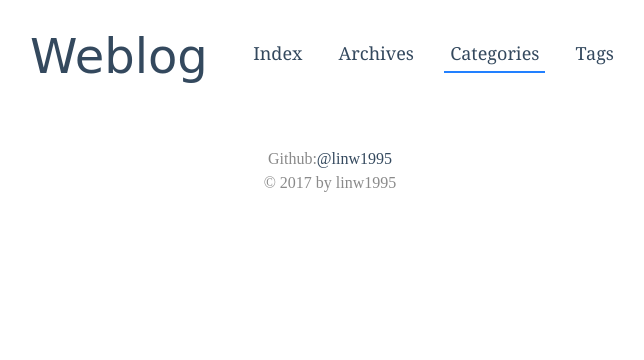
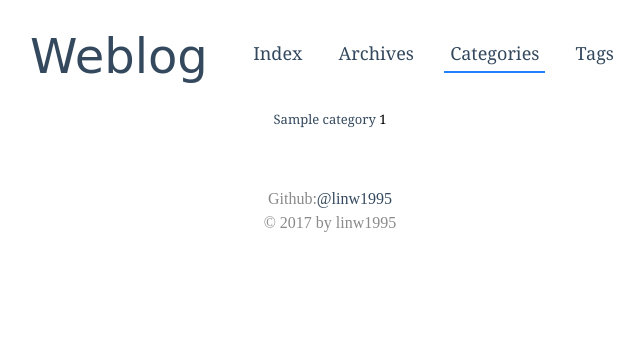
Before and after one commit to llllnvidia/weblog, a Flask app: page /categories in a window 1280 px wide. Shown: the top 360 px of the page, without its empty margins (310-954 px from the left). Run offline with Flask 2, Linux system fonts and the light colour scheme; tables that the repository leaves empty hold one stand-in row (values such as "Sample post"); some libraries are stand-ins or nearby versions.

Commit message:
main.category

```diff
--- a/app/main/views.py
+++ b/app/main/views.py
@@ -1,9 +1,9 @@
 # -*- coding: utf-8 -*-
 from os import path
-from flask import current_app, send_file, render_template
+from flask import current_app, send_file, render_template, abort
 
 from . import main
-from ..models.post import Post
+from ..models.post import Post, Category
 
 
 @main.route("/favicon.ico")
@@ -29,8 +29,15 @@ def tags():
 
 
 @main.route("/categories")
-def categories():
-    return render_template("categories.html")
+@main.route("/categories/<category_name>")
+def categories(category_name=None):
+    if category_name is None:
+        return render_template(
+            "categories.html", categories=Category.query.all())
+    category = Category.query.filter_by(name=category_name).first()
+    if category is None:
+        abort(404)
+    return render_template("categories.html", category=category_name)
 
 
 @main.route("/article/<int:post_id>")
--- a/app/static/css/styles.css
+++ b/app/static/css/styles.css
@@ -47,15 +47,18 @@ footer .copyright {
     padding: 10px;
     border: 1px solid #d1d1d1;
 }
-#OTPAuth .form-group{
+
+#OTPAuth .form-group {
     display: block;
     margin: 0 auto;
     text-align: center
 }
-#OTPAuth label{
-    font-size:20px;
+
+#OTPAuth label {
+    font-size: 20px;
 }
-#OTPAuth #OTP{
+
+#OTPAuth #OTP {
     margin: 0 auto;
     display: block;
     width: 100px;
@@ -108,7 +111,7 @@ div#ERROR {
     margin: 0 auto;
 }
 
-#pagination-container{
+#pagination-container {
     position: fixed;
     top: 50%;
     left: 90%;
@@ -117,11 +120,12 @@ div#ERROR {
     font-size: 40px;
 }
 
-#pagination-container li{
+#pagination-container li {
     display: block;
 }
+
 li#prev.active:hover,
-li#next.active:hover{
+li#next.active:hover {
     color: #2280ff;
     transform: scale(1.3);
 }
@@ -131,12 +135,11 @@ li#cur {
     border-bottom: 4px solid #ff2280;
 }
 
-
-li#cur.active_prev{
+li#cur.active_prev {
     border-top: 4px solid #2280ff;
 }
 
-li#cur.active_next{
+li#cur.active_next {
     border-bottom: 4px solid #2280ff;
 }
 
@@ -145,7 +148,7 @@ li#cur.active_next{
     padding-right: 20px;
 }
 
-.avatar img{
+.avatar img {
     border-radius: 50px;
     width: 50px;
 }
@@ -185,21 +188,24 @@ li#cur.active_next{
     font-size: 16px;
     max-width: 520px;
 }
+
 .archive-item {
     padding: 2px 10px;
     border-left: 3px solid #cacaca;
 }
+
 .archive-item:hover {
     padding-left: 13px;
     border-left: 3px solid #2280ff;
     transition: 0.2s ease-out;
 }
+
 .archive-item .post-time {
     color: #8a8a8a;
     margin: 0;
 }
-.archive-item .post-title {
-}
+
+.archive-item .post-title {}
 
 #tagscloud {
     margin-top: 3em;
@@ -219,7 +225,22 @@ li#cur.active_next{
     transition-timing-function: ease-out;
 }
 
-#tagscloud a:active, #tagscloud a:focus, #tagscloud a:hover {
+#tagscloud a:hover {
     color: #2280ff;
     transform: scale(1.05);
 }
+
+.categories-container {
+    display: flex;
+    justify-content: space-around;
+    flex-wrap: wrap;
+}
+
+.categories-container>.category {
+    padding: 10px;
+}
+
+.category>a:hover {
+    color: #2280ff;
+    transform: scale(1.05);
+}
--- a/app/templates/categories.html
+++ b/app/templates/categories.html
@@ -1,4 +1,22 @@
-{% extends "partial/layout.html" %}
-{% block title %}Categories{% endblock %}
-{% block content %}
-{% endblock %}
+{% extends "partial/layout.html" %} {% block title %}Categories{% endblock %} {% block content %} {% if categories %}
+<div class="categories-container">
+    {% for category in categories %} {% set category_count = category.posts_count() %}
+    <div class="category" style="font-size: {{category_count * 13}}px">
+        <a href="/categories/{{category.name}}">{{ category.name }}</a>
+        <span>{{ category_count }}</span>
+    </div>
+    {% endfor %}
+</div>
+{% endif %} {% if category %}
+<div id="post-container"></div>
+<div id="pagination-container"></div>
+<script type="text/javascript">
+    $(document).ready(function () {
+        get_post({
+            page: 1,
+            desc: 1,
+            category: "{{ category }}"
+        }, archive_item_markup);
+    });
+</script>
+{% endif %} {% endblock %}
```
